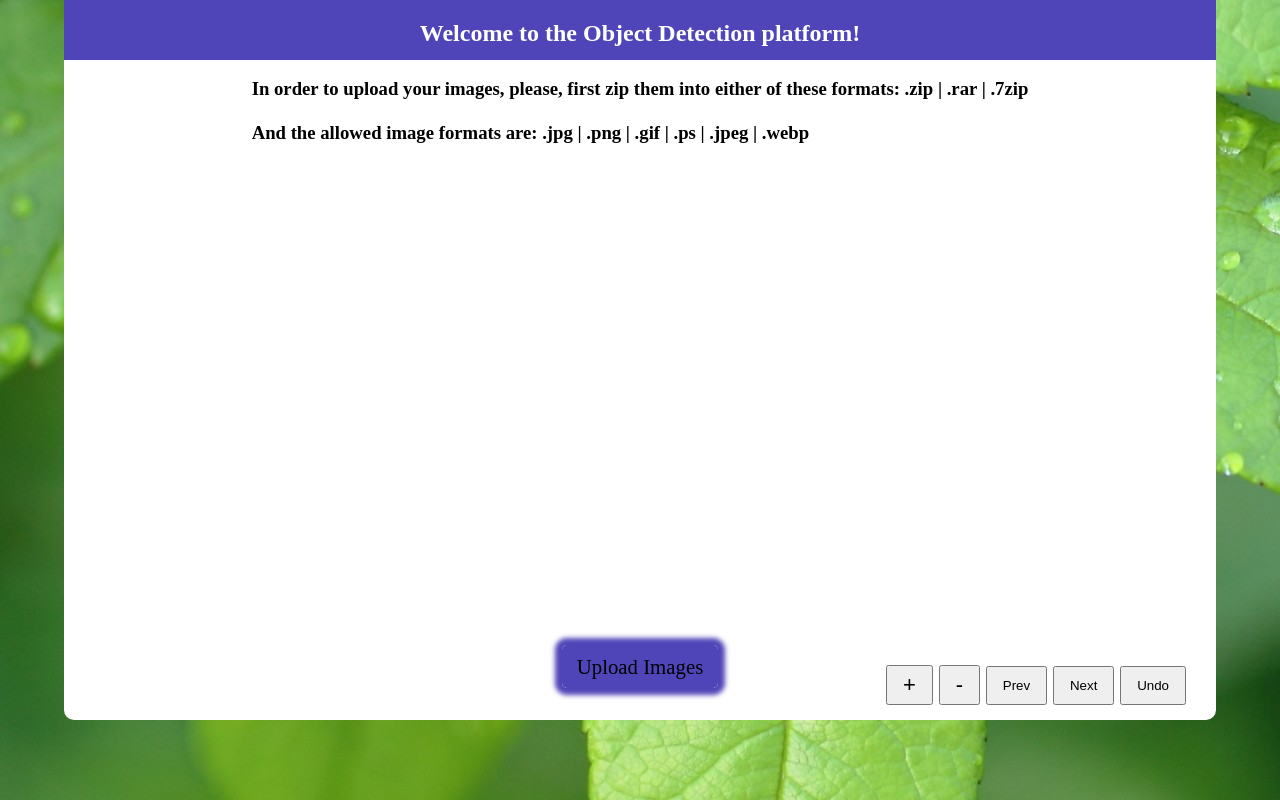
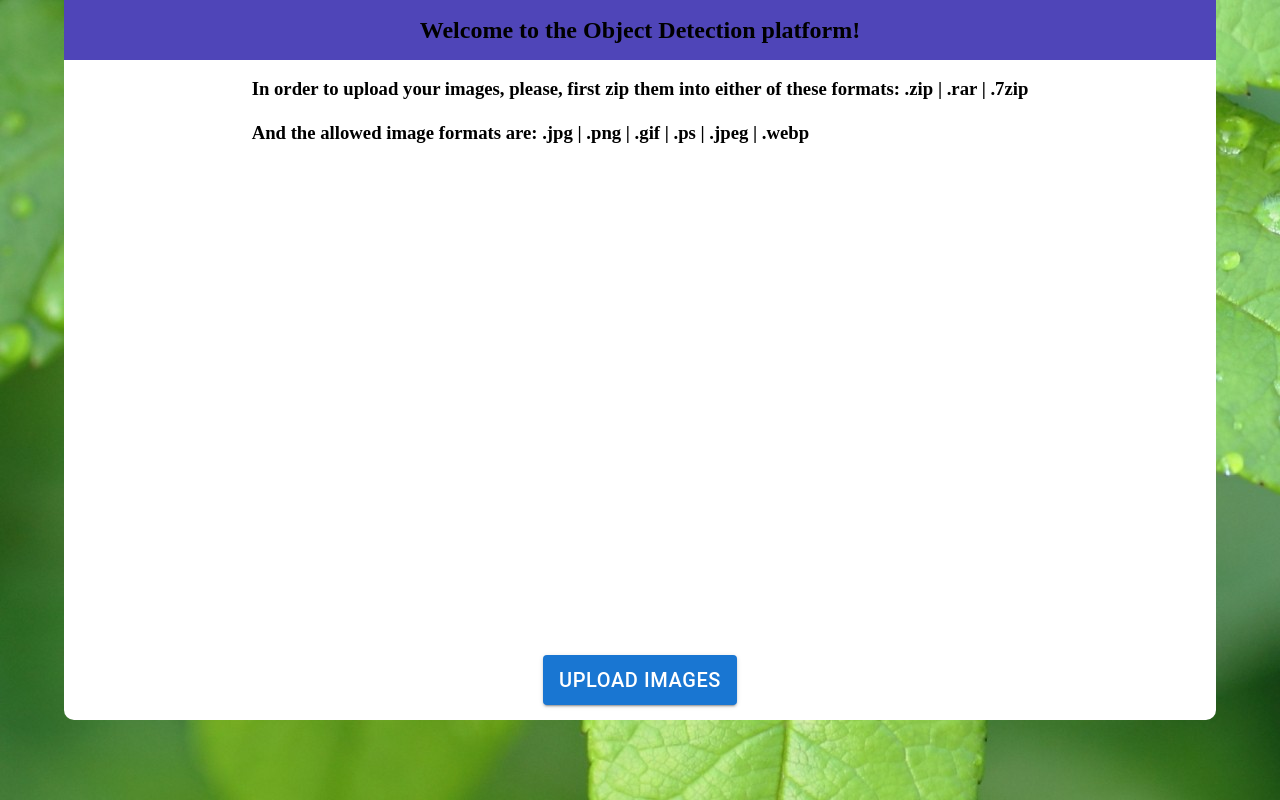
Before and after one commit to Intizar-T/ai-nomis-image-labeling, a React (Create React App) app: page / in a window 1280 px wide. Built offline with nearby package versions, Linux system fonts and the light colour scheme.

Commit message:
Introduced MUI (Grid based styling) and fixed the UI of the buttons

```diff
--- a/package.json
+++ b/package.json
@@ -4,6 +4,9 @@
 	"homepage": "https://Intizar-T.github.io/ai-nomis-image-labeling",
 	"private": true,
 	"dependencies": {
+		"@emotion/react": "^11.9.3",
+		"@emotion/styled": "^11.9.3",
+		"@mui/material": "^5.9.0",
 		"@testing-library/jest-dom": "^5.16.4",
 		"@testing-library/react": "^13.2.0",
 		"@testing-library/user-event": "^13.5.0",
--- /dev/null
+++ b/src/components/helper components/CustomButton.js
@@ -0,0 +1,44 @@
+import React from 'react';
+import { useContext } from "react";
+import { Context } from "../context/context";
+import DownloadText from "../download/DownloadText";
+import ProcessImages from "../helper functions/ProcessImages";
+import { Stage, Layer } from 'react-konva';
+import { Html } from 'react-konva-utils'
+import Rectangle from "./Rectangle"
+import DownloadImage from "../download/DownloadImage";
+import { Grid, Button } from '@mui/material';
+
+const CustomButton = (props) => {
+    const { state, dispatch } = useContext(Context);
+    return(
+        <Button
+            variant='contained'
+            component="label"
+            onClick={(e) => {
+                if(state.popup || state.labelPrompt){
+                    state.popup ?
+                    alert("Please, choose a label!") :
+                    alert("Please, provide the number of classes");
+                }
+                else {
+                    if(props.pass_state){
+                        props.action(state);
+                    }
+                    else if(props.pass_dispatch){
+                        dispatch(props.dispatch_info);
+                    }
+                    else{
+                        props.action();
+                    }
+                }
+            }}
+            style={props.style}
+        >
+            {props.text}
+        </Button>
+
+    );
+}
+
+export default CustomButton;
--- a/src/components/main components/App.js
+++ b/src/components/main components/App.js
@@ -5,6 +5,7 @@ import DownloadImage from "../download/DownloadImage";
 import Header from "./Header";
 import Main from "./Main";
 import Footer from "./Footer";
+import Grid from "@mui/material/Grid";
 
 export default function App() {
 	const { state, dispatch } = useContext(Context);
@@ -26,10 +27,10 @@ export default function App() {
 
 
 	return (
-		<div className="app__container">
+		<Grid direction="column" className="app__container">
 			<Header />
 			<Main stageRef={stageRef}/>
 			<Footer handleExport={handleExport} />
-		</div>
+		</Grid>
 	);
 }
--- a/src/components/main components/Footer.js
+++ b/src/components/main components/Footer.js
@@ -7,150 +7,105 @@ import { Stage, Layer } from 'react-konva';
 import { Html } from 'react-konva-utils'
 import Rectangle from "../helper components/Rectangle"
 import DownloadImage from "../download/DownloadImage";
+import { Grid, Button } from '@mui/material';
+import CustomButton from '../helper components/CustomButton';
+import "../../styles/app/app.css";
 
 const Footer = (props) => {
     const { state, dispatch } = useContext(Context);
     return(
-        <footer className="footer">
-            {state.files.length > 0 ? (
-
-                /* Download button */
-                <div className="download__btns">
-                    <button
-                        className="download"
-                        onClick={(e) => {
-                            if(state.popup || state.labelPrompt){
-                                state.popup ?
-                                alert("Please, choose a label!") :
-                                alert("Please, provide the number of classes");
-                            }
-                            else {
-                                props.handleExport();
-                            }
-                        }}>
-                        Download
-                    </button>
-
-                    {/* Download text button */}
-                    <button
-                        className="download txt"
-                        onClick={(e) => {
-                            if(state.popup || state.labelPrompt){
-                                state.popup ?
-                                alert("Please, choose a label!") :
-                                alert("Please, provide the number of classes");
-                            }
-                            else {
-                                DownloadText(state);
-                            }
-                        }}>
-                        Download .txt
-                    </button>
-                </div>
-            ) : (
-                <form>
-                    <label className="upload" htmlFor="fileInput">Upload Images</label>
-                    <input
-                        id="fileInput"
-                        type="file"
-                        style={{ display: "none" }}
-                        className="upload__button"
-                        accept=".zip,.rar,.7zip"
-                        onChange={(e) => {
-                            ProcessImages(state, dispatch, e.target.files);
-                        }}
-                    />
-                </form>
-            )}
-            <div className="zooms">
-                {/* Zoom in button (hasn't been implemented yet) */}
-                <button
-                    onClick={() => {
-                        if(state.popup || state.labelPrompt){
-                            state.popup ?
-                            alert("Please, choose a label!") :
-                            alert("Please, provide the number of classes");
-                        }
-                        else {
-                            // zoomIn here
-                        }
-
-                    }}
-                    className="zoom__in zoom"
-                >
-                    +
-                </button>
-
-                {/* Zoom out button (hasn't been implemented yet) */}
-                <button
-                    onClick={() => {
-                        if(state.popup || state.labelPrompt){
-                            state.popup ?
-                            alert("Please, choose a label!") :
-                            alert("Please, provide the number of classes");
-                        }
-                        else {
-                            //zoomOut here
-                        }
-                    }}
-                    className="zoom__out zoom"
-                >
-                    -
-                </button>
-
-                {/* Prev image button */}
-                <button
-                    onClick={() => {
-                        if(state.popup || state.labelPrompt){
-                            state.popup ?
-                            alert("Please, choose a label!") :
-                            alert("Please, provide the number of classes");
-                        }
-                        else {
-                            dispatch({ type: "PREV_FILE" });
-                        }
-                    }}
-                    className="prev__image"
-                >
-                    Prev
-                </button>
-
-                {/* Next image button */}
-                <button
-                    onClick={() => {
-                        if(state.popup || state.labelPrompt){
-                            state.popup ?
-                            alert("Please, choose a label!") :
-                            alert("Please, provide the number of classes");
-                        }
-                        else {
-                            dispatch({ type: "NEXT_FILE" });
-                        }
-                    }}
-                    className="next__image"
-                >
-                    Next
-                </button>
-
-                {/* Undo button */}
-                <button
-                    className="undo"
-                    onClick={() => {
-                        if(state.popup || state.labelPrompt){
-                            state.popup ?
-                            alert("Please, choose a label!") :
-                            alert("Please, provide the number of classes");
-                        }
-                        else {
-                            //utils.undo(true);
-                        }
-
+       state.files.length > 0 ? (
+            <Grid
+                container
+                justify="space-between"
+                spacing={2}
+                style={{
+                    height: 50,
+                    width: "100%",
+                }}
+            >
+                <Grid
+                    item
+                    xs={6}
+                    direction="row"
+                    justify="flex-start"
+                    alignItems="center"
+                    spacing={2}
+                    style={{
+                        height: "100%",
+                        paddingLeft: 30,
                     }}
                 >
-                    Undo
-                </button>
-            </div>
-        </footer>
+                    <CustomButton action={props.handleExport} text="Download" style={{ height: 50, fontSize: 20, }}/>
+                    <CustomButton action={DownloadText} text="Download .txt" pass_state={true} style={{ marginLeft: 10, height: 50, fontSize: 20, }}/>
+                </Grid>
+
+                <Grid
+                    item
+                    xs={6}
+                    direction="row"
+                    justify="space-between"
+                    alignItems="center"
+                >
+                    <CustomButton
+                        action={() => {}}
+                        text="+"
+                        style={{ marginLeft: 5, height: 30, fontSize: 14, }}
+                    />
+                    <CustomButton
+                        action={() => {}}
+                        text="PREV"
+                        pass_dispatch={true}
+                        dispatch_info={{type: "PREV_FILE"}}
+                        style={{ marginLeft: 5, height: 40, fontSize: 18, }}
+                    />
+                     <CustomButton
+                        action={() => {}}
+                        text="UNDO"
+                        style={{ marginLeft: 5, height: 50, fontSize: 20, }}
+                    />
+                    <CustomButton
+                        action={() => {}}
+                        text="NEXT"
+                        pass_dispatch={true}
+                        dispatch_info={{type: "NEXT_FILE"}}
+                        style={{ marginLeft: 5, height: 40, fontSize: 18, }}
+                    />
+                    <CustomButton
+                        action={() => {}}
+                        text="-"
+                        style={{ marginLeft: 5, height: 30, fontSize: 14, }}
+                    />
+                </Grid>
+            </Grid>
+            ) : (
+                <Grid
+                    item
+                    xs={12}
+                    direction="row"
+                    justifyContent="center"
+                    alignItems="center"
+                    style={{
+                        display: "grid",
+                    }}
+                >
+                    <Button
+                        variant='contained'
+                        component="label"
+                        style={{ height: 50, fontSize: 20, margin: "auto", }}
+                    >
+                        Upload Images
+                        <input
+                            hidden
+                            onChange={(e) => {
+                                ProcessImages(state, dispatch, e.target.files);
+                            }}
+                            accept=".zip,.rar,.7zip"
+                            type="file"
+                        />
+                    </Button>
+                </Grid>
+            )
     );
 }
 
--- a/src/components/main components/Header.js
+++ b/src/components/main components/Header.js
@@ -1,13 +1,27 @@
 import React from "react";
 import "../../styles/app/app.css";
+import { Grid, Button } from '@mui/material';
+import CustomButton from '../helper components/CustomButton';
+import { useContext } from "react";
+import { Context } from "../context/context";
 
 const Header = (props) => {
+    const { state, dispatch } = useContext(Context);
     return(
-        <header className="header">
+        <Grid
+            container
+            style={{
+                width: "100%",
+                height: 60,
+                background: "#4f45b8",
+            }}
+            justifyContent="center"
+            alignItems="center"
+        >
             <p className="welcome__message"><h2>
                 Welcome to the Object Detection platform!
             </h2></p>
-        </header>
+        </Grid>
     );
 }
 
--- a/src/styles/app/app.css
+++ b/src/styles/app/app.css
@@ -135,17 +135,8 @@ body {
   position: relative;
 }
 
-.app__container .footer label.upload {
-  border: none;
-  background-color: #4f45b8;
-  font-size: 1.3rem;
-  padding: 10px 15px;
-  top: 50%;
-  right: 30%;
-  border-radius: 5px;
-  cursor: pointer;
-  -webkit-box-shadow: 0px 0px 5px 7px #4f45b8;
-          box-shadow: 0px 0px 5px 7px #4f45b8;
+.upload__button {
+  margin-left: 20;
 }
 
 .app__container .footer .download__btns {
--- a/src/styles/labels/labels.css
+++ b/src/styles/labels/labels.css
@@ -1,7 +1,7 @@
 .labels__container {
   width: 200px;
   height: 160px;
-  background-color: #fff;
+  background-color: rgb(210, 210, 210);
   color: #333;
   position: relative;
   margin: 0 auto;
--- a/src/styles/popup/popup.css
+++ b/src/styles/popup/popup.css
@@ -1,7 +1,7 @@
 .popup_container {
   position: relative;
   margin: 0 auto;
-  background-color: #fff;
+  background-color: rgb(210, 210, 210);
   width: 300px;
   height: 120px;
   padding: 20px 10px;
```
Also changed, not shown: 1 other file (tests, documents, lock files or other folders).
